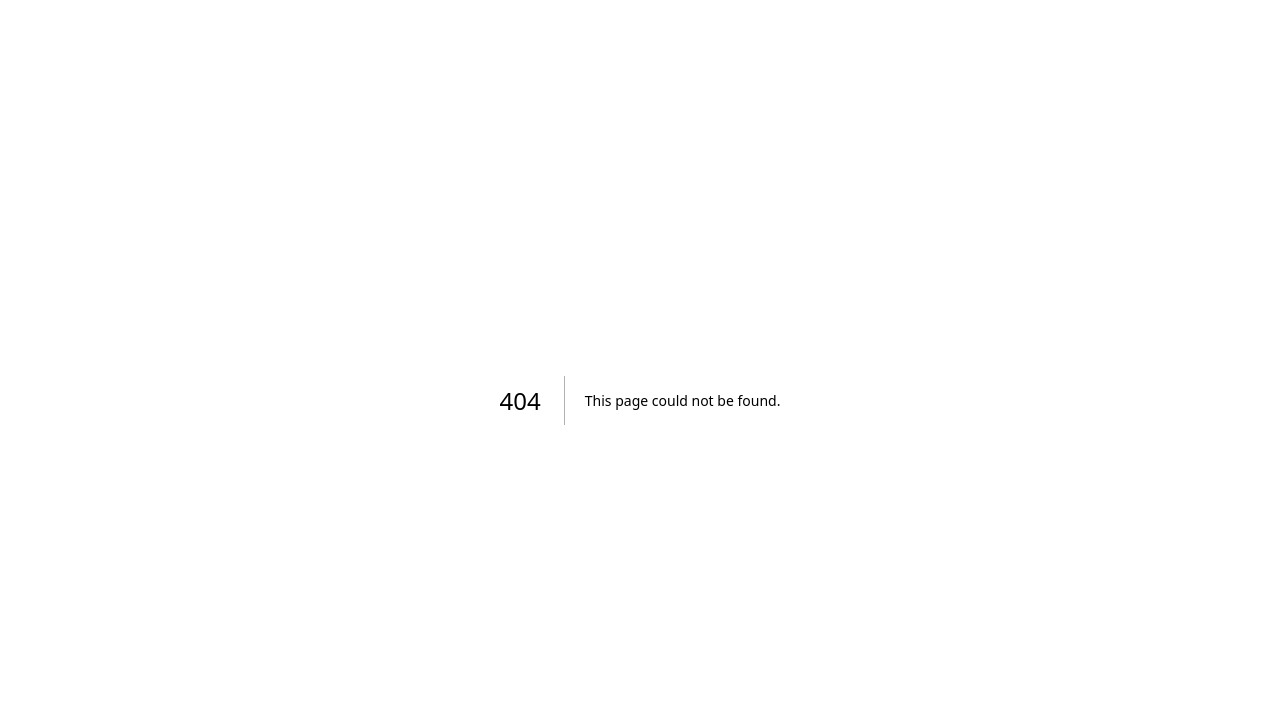
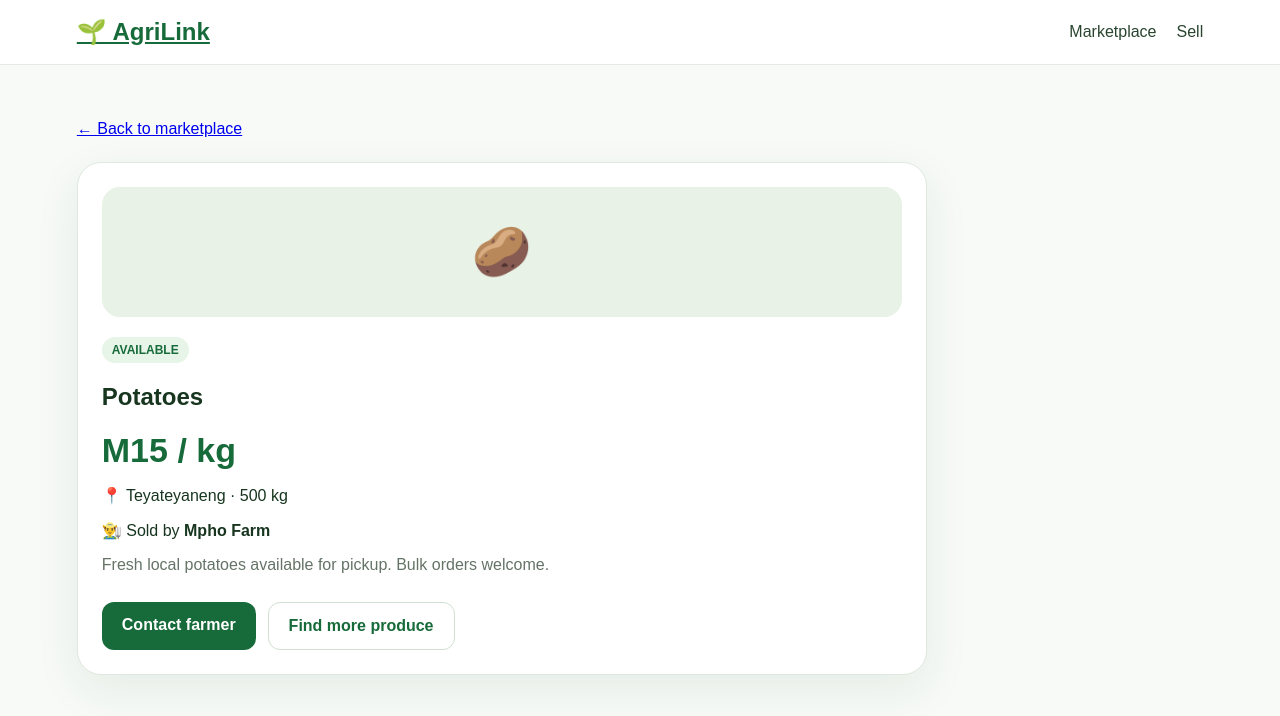
Before and after one commit to Jamalium/AGRILINK, a Next.js app: page /product/1 in a window 1280 px wide. Before the commit this address had no page. Shown: the top 716 px of the page. Built offline with nearby package versions, Linux system fonts and the light colour scheme.

Commit message:
Add product detail pages

```diff
--- /dev/null
+++ b/app/product/[id]/page.js
@@ -0,0 +1,9 @@
+const products={
+ '1':{icon:'🥔',name:'Potatoes',price:'M15 / kg',location:'Teyateyaneng',farmer:'Mpho Farm',qty:'500 kg',description:'Fresh local potatoes available for pickup. Bulk orders welcome.'},
+ '2':{icon:'🍅',name:'Tomatoes',price:'M18 / kg',location:'Maseru',farmer:'Thaba Produce',qty:'220 kg',description:'Fresh tomatoes for households, shops and restaurants.'},
+ '3':{icon:'🥚',name:'Fresh Eggs',price:'M65 / tray',location:'Leribe',farmer:'Nala Poultry',qty:'80 trays',description:'Fresh farm eggs available in trays.'},
+ '4':{icon:'🌽',name:'Maize',price:'M9 / kg',location:'Mafeteng',farmer:'Khotso Farm',qty:'1,000 kg',description:'Bulk maize for households and businesses.'},
+ '5':{icon:'🥬',name:'Cabbage',price:'M12 / head',location:'Maseru',farmer:'Makoanyane Farm',qty:'350 heads',description:'Fresh cabbage harvested locally.'},
+ '6':{icon:'🍓',name:'Strawberries',price:'M55 / box',location:'Roma',farmer:'Roma Fresh',qty:'60 boxes',description:'Fresh strawberries in ready-to-buy boxes.'}
+};
+export default async function Product({params}){const p=products[params.id]||products['1'];return <main className="shell"><nav className="nav"><a className="brand" href="/">🌱 AgriLink</a><div className="navlinks"><a href="/marketplace">Marketplace</a><a href="/sell">Sell</a></div></nav><section className="section"><a href="/marketplace">← Back to marketplace</a><div className="hero-card" style={{marginTop:24,maxWidth:850}}><div className="product-img" style={{borderRadius:18}}>{p.icon}</div><span className="badge" style={{marginTop:20}}>AVAILABLE</span><h1>{p.name}</h1><h2 className="price">{p.price}</h2><p>📍 {p.location} · {p.qty}</p><p>👨‍🌾 Sold by <b>{p.farmer}</b></p><p className="muted">{p.description}</p><div className="actions"><a className="btn primary" href={'mailto:?subject=AgriLink%20order%20for%20'+encodeURIComponent(p.name)}>Contact farmer</a><a className="btn secondary" href="/marketplace">Find more produce</a></div></div></section></main>}
```
